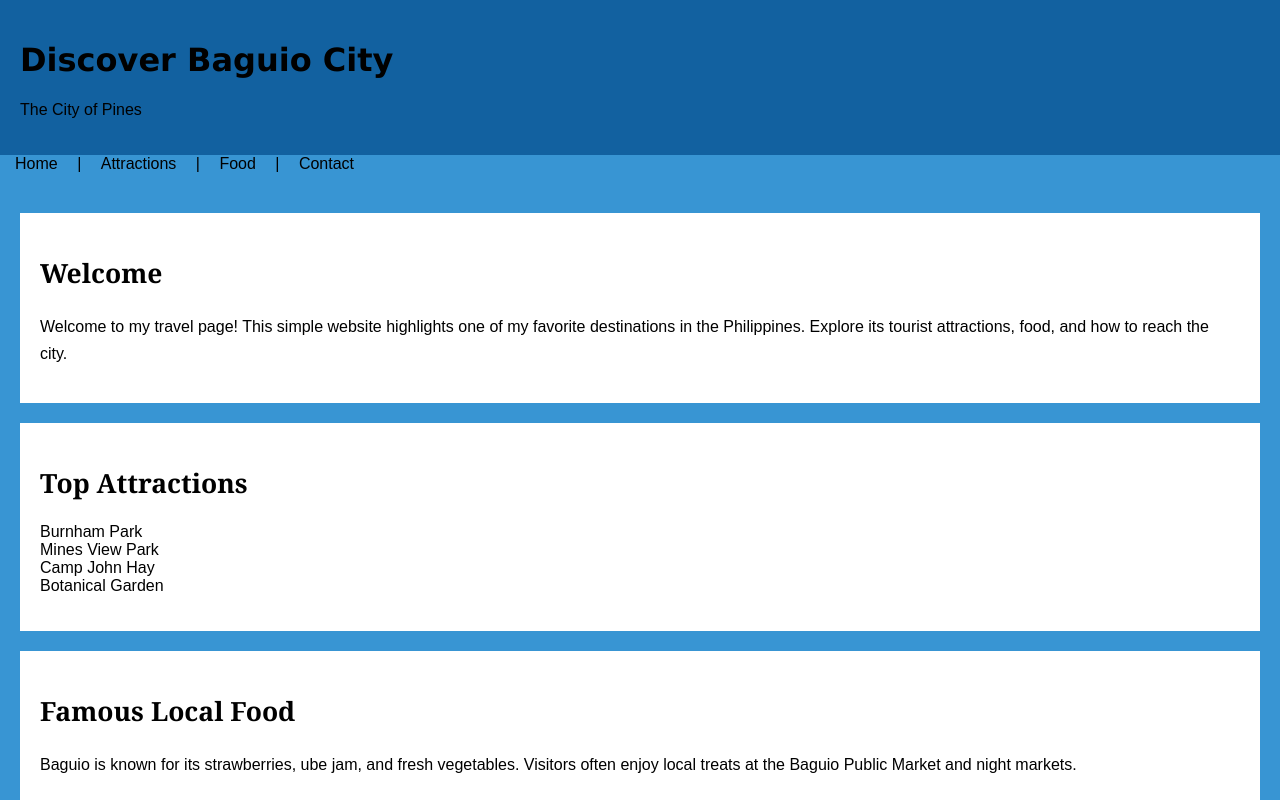
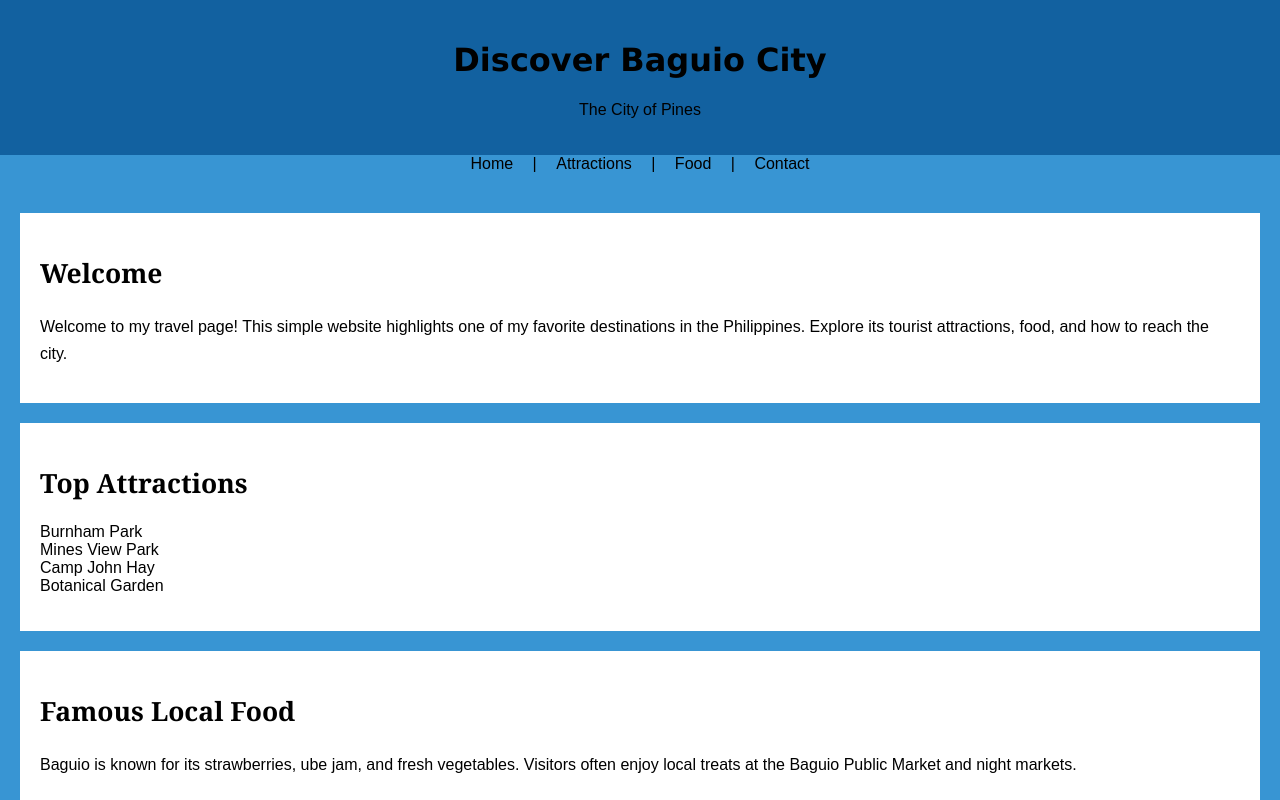
Before and after one commit to JullieneTique/Lab2, a plain HTML site: page index.html in a window 1280 px wide. Shown: the top 800 px of the page. Drawn offline with Linux system fonts and the light colour scheme.

Commit message:
first commit

```diff
--- a/travelStyle.css
+++ b/travelStyle.css
@@ -3,7 +3,7 @@ body {
     font-family: Arial, sans-serif;
     margin: 0%;
     padding:0px;
-    text-align: left;
+
 }
 h1 {
     font-family: Verdana;
@@ -15,13 +15,18 @@ header {
     background-color: #1261a0;
     justify-content: center;
     padding: 20px;
+    text-align: center;
 
+}
+nav {
+    text-align: center;
 }
 
 nav a{
     color:black;
     text-decoration: none;
     padding: 10px 15px;
+
 
 
 }
```
Also changed, not shown: 1 other file.
